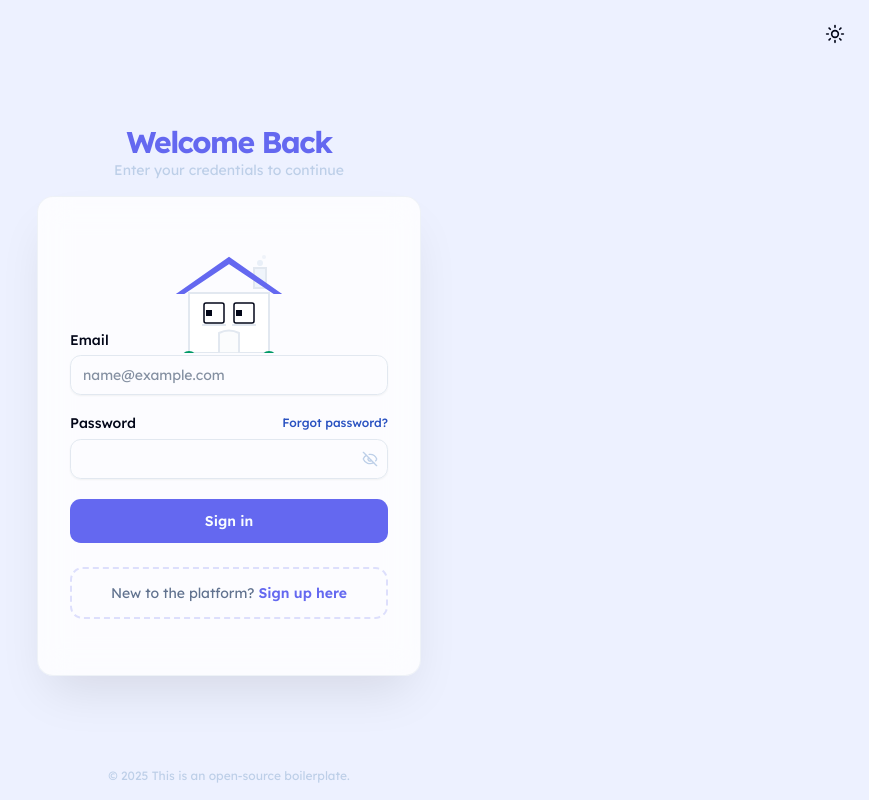
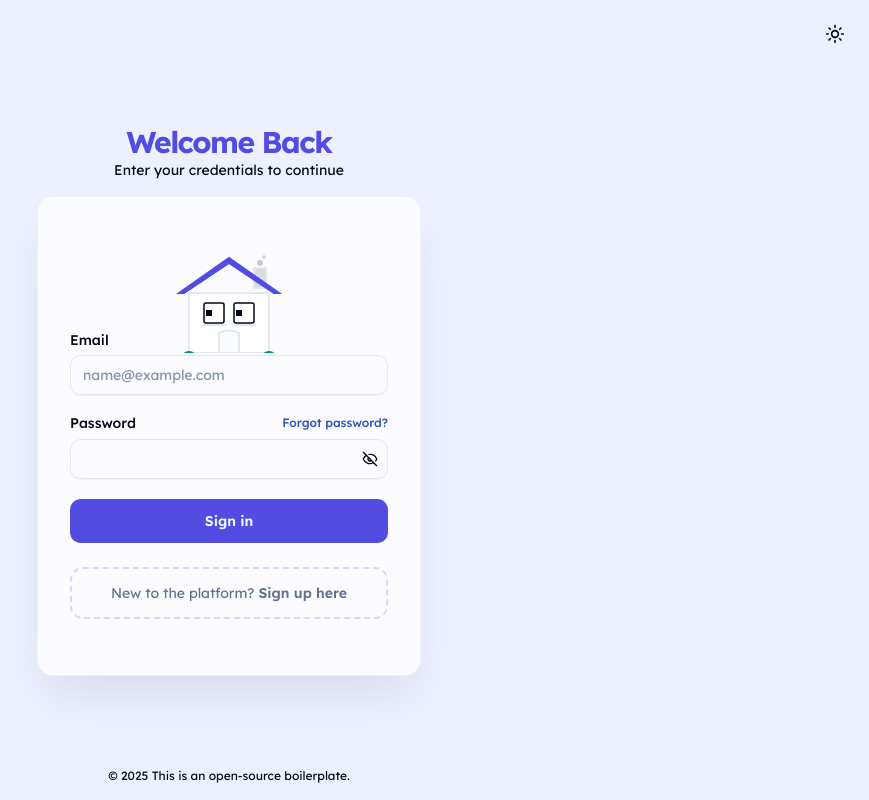
Before and after one commit to Faizanahmedsy/best-nextjs-16-react-19-boilerplate, a Next.js app: page /login in a window 1280 px wide. Shown: the whole page, without its empty margins (411-1280 px from the left). Built offline with nearby package versions, Linux system fonts and the light colour scheme; no server answers.

Commit message:
fix: fixed lighhouse scores now back to 100

```diff
--- a/src/app/(auth)/login/page.tsx
+++ b/src/app/(auth)/login/page.tsx
@@ -20,7 +20,7 @@ export default function LoginPage() {
       <div className="w-full max-w-sm">
         <div className="mb-4 text-center">
           <h1 className="text-primary text-3xl font-bold tracking-tighter">Welcome Back</h1>
-          <p className="text-muted-foreground text-sm">Enter your credentials to continue</p>
+          <p className="text-foreground-muted text-sm">Enter your credentials to continue</p>
         </div>
 
         {/* The Card is now just for desktop styling */}
@@ -36,7 +36,7 @@ export default function LoginPage() {
         </div>
       </div>
 
-      <footer className="text-muted-foreground absolute bottom-4 px-4 text-center text-xs sm:bottom-4">
+      <footer className="text-foreground-muted absolute bottom-4 px-4 text-center text-xs sm:bottom-4">
         <p>&copy; {new Date().getFullYear()} This is an open-source boilerplate.</p>
       </footer>
     </main>
--- a/src/app/globals.css
+++ b/src/app/globals.css
@@ -4,6 +4,7 @@
 @custom-variant dark (&:where(.dark, .dark *));
 
 @theme inline {
+  /* ... existing @theme block ... */
   --color-background: var(--background);
   --color-foreground: var(--foreground);
   --font-sans: var(--font-lexend), var(--font-geist-sans), ui-sans-serif, system-ui;
@@ -56,12 +57,12 @@
   --card-foreground: oklch(0.129 0.042 264.695);
   --popover: oklch(1 0 0);
   --popover-foreground: oklch(0.129 0.042 264.695);
-  --primary: oklch(0.59 0.2 277.12);
+  --primary: oklch(0.52 0.22 277);
   --primary-foreground: oklch(0.99 0.01 270);
   --secondary: oklch(0.968 0.007 247.896);
   --secondary-foreground: oklch(0.208 0.042 265.755);
   --muted: oklch(0.968 0.007 247.896);
-  --muted-foreground: oklch(0.85 0.04 256.788);
+  --muted-foreground: oklch(0.45 0.03 260); /* ✅ FINAL FIX: Darker for light mode */
   --accent: oklch(0.968 0.007 247.896);
   --accent-foreground: oklch(0.208 0.042 265.755);
   --destructive: oklch(0.577 0.245 27.325);
@@ -98,7 +99,7 @@
   --secondary: oklch(0.279 0.041 260.031);
   --secondary-foreground: oklch(0.984 0.003 247.858);
   --muted: oklch(0.279 0.041 260.031);
-  --muted-foreground: oklch(0.82 0.04 256.788);
+  --muted-foreground: oklch(0.75 0.02 258); /* ✅ FINAL FIX: Increased lightness */
   --accent: oklch(0.279 0.041 260.031);
   --accent-foreground: oklch(0.984 0.003 247.858);
   --destructive: oklch(0.704 0.191 22.216);
@@ -130,20 +131,18 @@
   body {
     color: var(--foreground);
     min-height: 100vh;
-    /* Light Mode: More visible gradient - soft blue-tinted white to light gray */
     background: oklch(0.96 0.02 272);
   }
 
   .dark body {
-    /* Dark Mode: More visible gradient - deep blue to darker navy */
     background: oklch(0.37 0.04 257);
   }
 
   h1 {
-    @apply text-3xl font-semibold tracking-tight; /* Bolder and larger */
+    @apply text-3xl font-semibold tracking-tight;
   }
 
   label {
-    @apply font-medium; /* Increase label weight */
+    @apply font-medium;
   }
 }
--- a/src/components/shared/password-input.tsx
+++ b/src/components/shared/password-input.tsx
@@ -30,9 +30,9 @@ export const PasswordInput = React.forwardRef<HTMLInputElement, React.ComponentP
           aria-label={showPassword ? "Hide password" : "Show password"}
         >
           {showPassword ? (
-            <EyeIcon className="text-muted-foreground size-4" aria-hidden="true" />
+            <EyeIcon className="text-foreground-muted size-4" aria-hidden="true" />
           ) : (
-            <EyeOffIcon className="text-muted-foreground size-4" aria-hidden="true" />
+            <EyeOffIcon className="text-foreground-muted size-4" aria-hidden="true" />
           )}
         </Button>
       </div>
--- a/src/components/ui/card.tsx
+++ b/src/components/ui/card.tsx
@@ -42,7 +42,7 @@ function CardDescription({ className, ...props }: React.ComponentProps<"div">) {
   return (
     <div
       data-slot="card-description"
-      className={cn("text-muted-foreground text-sm", className)}
+      className={cn("text-foreground-muted text-sm", className)}
       {...props}
     />
   );
--- a/src/features/auth/components/login-form.tsx
+++ b/src/features/auth/components/login-form.tsx
@@ -112,7 +112,8 @@ export function LoginForm() {
           href="/register"
           className="border-primary/20 text-link-muted hover:border-primary/40 hover:bg-primary/5 focus-visible:ring-ring w-full rounded-lg border-2 border-dashed p-3 text-center transition-all focus-visible:ring-2 focus-visible:ring-offset-2 focus-visible:outline-none sm:p-3.5"
         >
-          New to the platform? <span className="text-primary font-semibold">Sign up here</span>
+          New to the platform?{" "}
+          <span className="text-primary-foreground-alt font-semibold">Sign up here</span>
         </Link>
       </div>
     </div>
```
